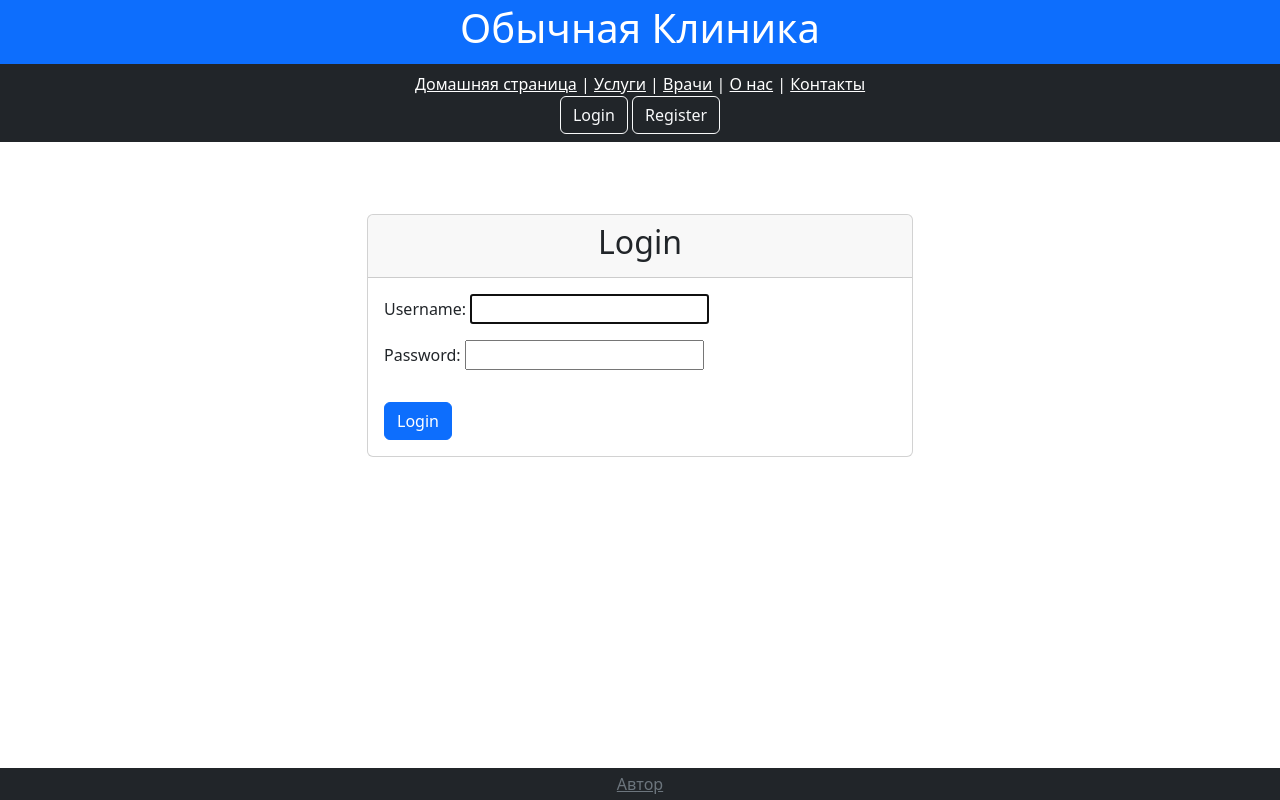
After one commit to TheOddKn1ght/django-nirs, a Django app: page /login/ in a window 1280 px wide. The commit adds this page. Run offline with Django 4.2, Linux system fonts and the light colour scheme; some libraries are stand-ins or nearby versions.

Commit message:
add registration/login

```diff
--- a/app/views.py
+++ b/app/views.py
@@ -1,5 +1,7 @@
-from django.shortcuts import render, get_object_or_404
+from django.shortcuts import render, get_object_or_404, redirect
 from .models import MedicalStaff, Procedure, Doctor
+from django.contrib.auth.forms import UserCreationForm, AuthenticationForm
+from django.contrib.auth import login, logout
 
 
 # Create your views here.
@@ -44,3 +46,25 @@ def book_appointment(request):
     # If the request method is not POST, you may want to handle it differently
     # For example, redirect to the service detail page or show an error message
     return render(request, 'index.html')
+
+def registration_view(request):
+    if request.method == 'POST':
+        form = UserCreationForm(request.POST)
+        if form.is_valid():
+            user = form.save()
+            login(request, user)
+            return redirect('index')  # Redirect to the desired page after registration
+    else:
+        form = UserCreationForm()
+    return render(request, 'register.html', {'form': form})
+
+def login_view(request):
+    if request.method == 'POST':
+        form = AuthenticationForm(request, data=request.POST)
+        if form.is_valid():
+            user = form.get_user()
+            login(request, user)
+            return redirect('index')  # Redirect to the desired page after login
+    else:
+        form = AuthenticationForm()
+    return render(request, 'login.html', {'form': form})
--- a/nirs/urls.py
+++ b/nirs/urls.py
@@ -32,5 +32,7 @@ urlpatterns = [
     path('doctors', views.doctors, name='doctors'),
     path('doctors/<int:doctor_id>/', views.doctor_detail, name='doctor_detail'),
     path('about', views.about, name='about'),
+    path('register/', views.registration_view, name='register'),
+    path('login/', views.login_view, name='login'),
     path('contacts/', views.contacts, name='contacts')
 ]
--- a/templates/layouts/base.html
+++ b/templates/layouts/base.html
@@ -20,6 +20,17 @@
         <a href="{% url 'doctors' %}" class="text-white">Врачи</a> |
         <a href="{% url 'about' %}" class="text-white">О нас</a> |
         <a href="{% url 'contacts' %}" class="text-white">Контакты</a>
+
+        <div class="text-right">
+            {% if user.is_authenticated %}
+                <span class="text-light mr-3">Привет, {{ user.username }}!</span>
+                <a href="" class="btn btn-outline-light">Logout</a>
+            {% else %}
+                <a href="{% url 'login' %}" class="btn btn-outline-light mr-2">Login</a>
+                <a href="{% url 'register' %}" class="btn btn-outline-light">Register</a>
+            {% endif %}
+        </div>
+
     </nav>
 
     <section class="container my-4">
--- /dev/null
+++ b/templates/login.html
@@ -0,0 +1,21 @@
+{% extends 'layouts/base.html' %}
+{% load static %}
+
+{% block content %}
+    <div class="row justify-content-center">
+        <div class="col-md-6">
+            <div class="card mt-5">
+                <div class="card-header">
+                    <h2 class="text-center">Login</h2>
+                </div>
+                <div class="card-body">
+                    <form method="post" action="{% url 'login' %}">
+                        {% csrf_token %}
+                        {{ form.as_p }}
+                        <button type="submit" class="btn btn-primary btn-block mt-3">Login</button>
+                    </form>
+                </div>
+            </div>
+        </div>
+    </div>
+{% endblock %}
```
Also changed, not shown: templates/register.html (added, +21 -0 lines).
